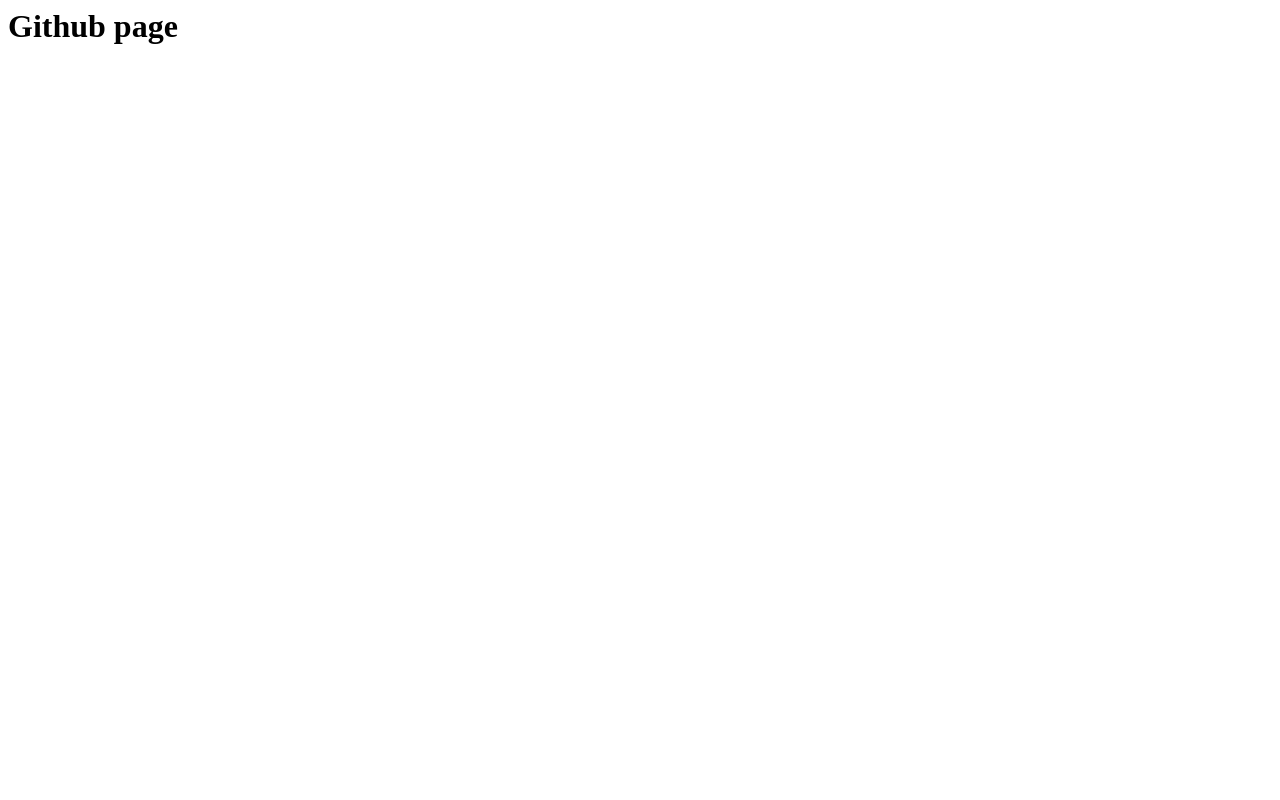
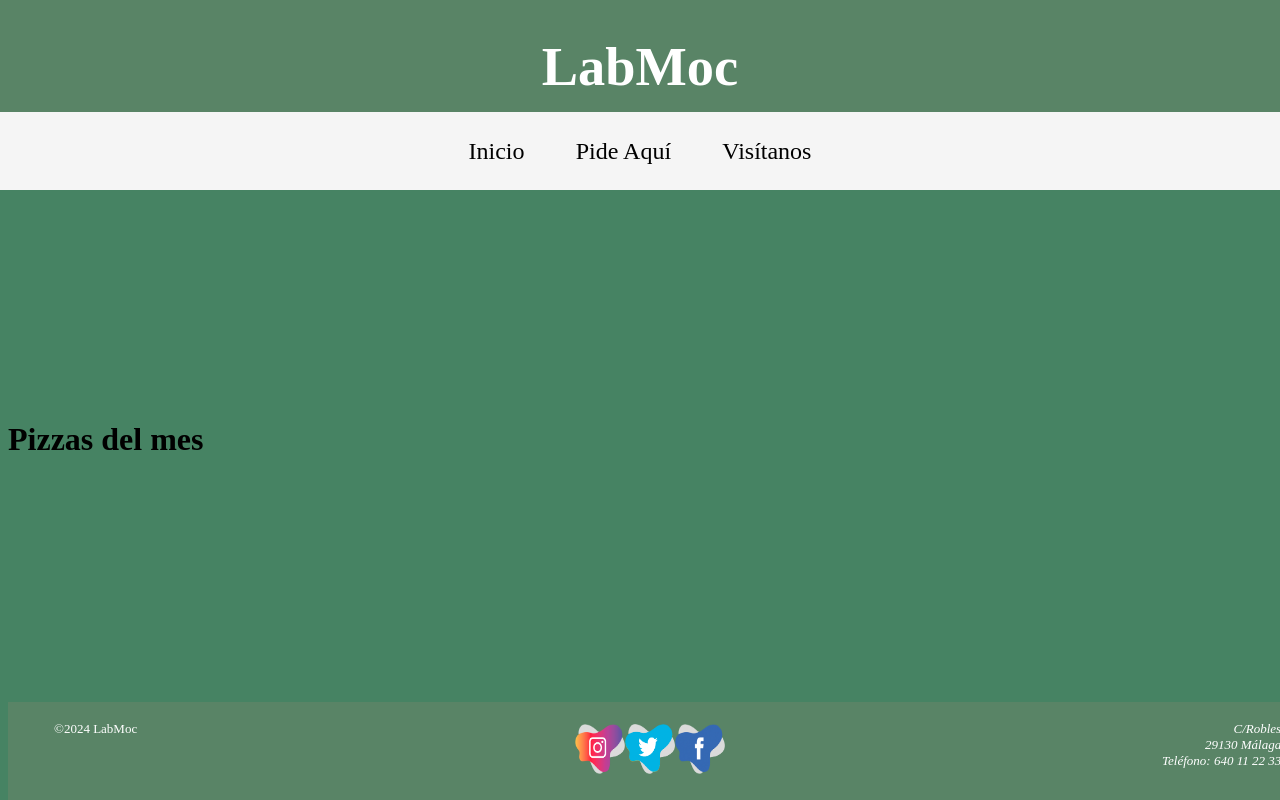
Before and after one commit to canillo1/Proyecto-final, a plain HTML site: page index.html in a window 1280 px wide. Drawn offline with Linux system fonts and the light colour scheme.

Commit message:
header, nav y footer hechos

```diff
--- /dev/null
+++ b/css.css
@@ -0,0 +1,82 @@
+html{
+    background-color: rgb(70, 131, 99);
+}
+header{
+    background-color: rgb(89, 132, 102);
+    font-family: 'Times New Roman', Times, serif;
+    font-size:170% ;
+    font-weight: 99%;
+    color: white;
+    justify-content: center;
+    text-align: center;
+    position: absolute;
+    width: 100%;
+    top: 0%;
+    left: 0%;
+}
+header>quote{font-style: italic;}
+nav{
+    background-color: whitesmoke;
+    position: fixed;
+    top:14%;
+    right: 0%;
+    width: 100%;
+}
+nav>li{
+    font-size: 150%;
+    font-family: 'Times New Roman', Times, serif;
+    text-transform: capitalize;
+    display:flex ;
+    justify-content: center;
+}
+nav>li>ul{
+    margin:1%;
+    padding: 1%;
+    font-weight: 400;
+}
+nav>li>ul:hover{
+    background-color: rgb(70,137,102);
+    justify-content: center;
+    font-weight: bold;
+    color: white;
+    cursor: default;
+    font-size: 170%;
+}
+main>div#pizza1{
+    border: 2px solid rgb(86, 137, 102);
+    background-color: white;
+}
+footer{
+    padding: 6px;
+    position: fixed;
+    background-color: rgb(89, 132, 102);
+    color: white;
+    width: 99dvw;
+    justify-content: center;
+    bottom: 0%  ;
+
+}
+li#footer{
+    display: flex;
+    justify-content: space-between;
+
+}
+#copiright{
+    font-size: small;
+    text-align: left;
+}
+
+#fondo{
+    display: flex;
+    text-align: center;
+}
+main{
+    position: relative;
+    top:400px;
+}
+
+#abajo_delecha{
+    font-style: italic;
+    font-size: small ;
+    text-align: right;
+}
--- a/index.html
+++ b/index.html
@@ -1 +1,46 @@
-<h1>Github page</h1>
+<!DOCTYPE html>
+<html lang="es">
+<head>
+    <meta charset="UTF-8">
+    <meta name="viewport" content="width=device-width, initial-scale=1.0">
+    <title>LabMoc</title>
+    <link rel="shortcut icon" href="favicon.ico" type="image/x-icon">
+    <link rel="stylesheet" href="css.css">
+</head>
+<body>
+    <header>
+            <h1>LabMoc</h1>
+            <quote>"La mejor realidad"</quote>
+    </header>
+    <nav>
+        <li>
+            <ul id="inicio">Inicio </ul>
+            <ul id="Creala">Pide aquí</ul>
+            <ul id="nosotros">Visítanos</ul>
+        </li>
+    </nav>
+    <main>
+        <div id="piza1">
+            <h1>Pizzas del mes</h1>
+
+        </div>
+    </main>
+    <footer>
+        <li id="footer">
+            <ul id="copiright">
+                ©2024 LabMoc
+            </ul>
+            <ul id="fondo">
+                <a href="https://www.youtube.com/watch?v=_u3kATMnelw"><img  src="ig.png" alt="instagram foto" width="50px" height="50px"/></a>
+                <a href="https://www.youtube.com/watch?v=fqSHfZpgJfQ"><img  src="tw.png" alt="twitter foto" width="50px" height="50px"/></a>
+                <a href="https://www.youtube.com/watch?v=JVYWTwkOsMo"><img  src="fb.png" alt="facebook foto" width="50px" height="50px"/></a>
+            </ul>
+            <ul id="abajo_delecha">
+                C/Robles<br>
+                29130 Málaga<br>
+                Teléfono: 640 11 22 33
+            </ul>
+        </li>
+    </footer>
+</body>
+</html>
```
Also changed, not shown: LabMoc.png (added), favicon.ico (added), fb.png (added), ig.png (added), tw.png (added).
